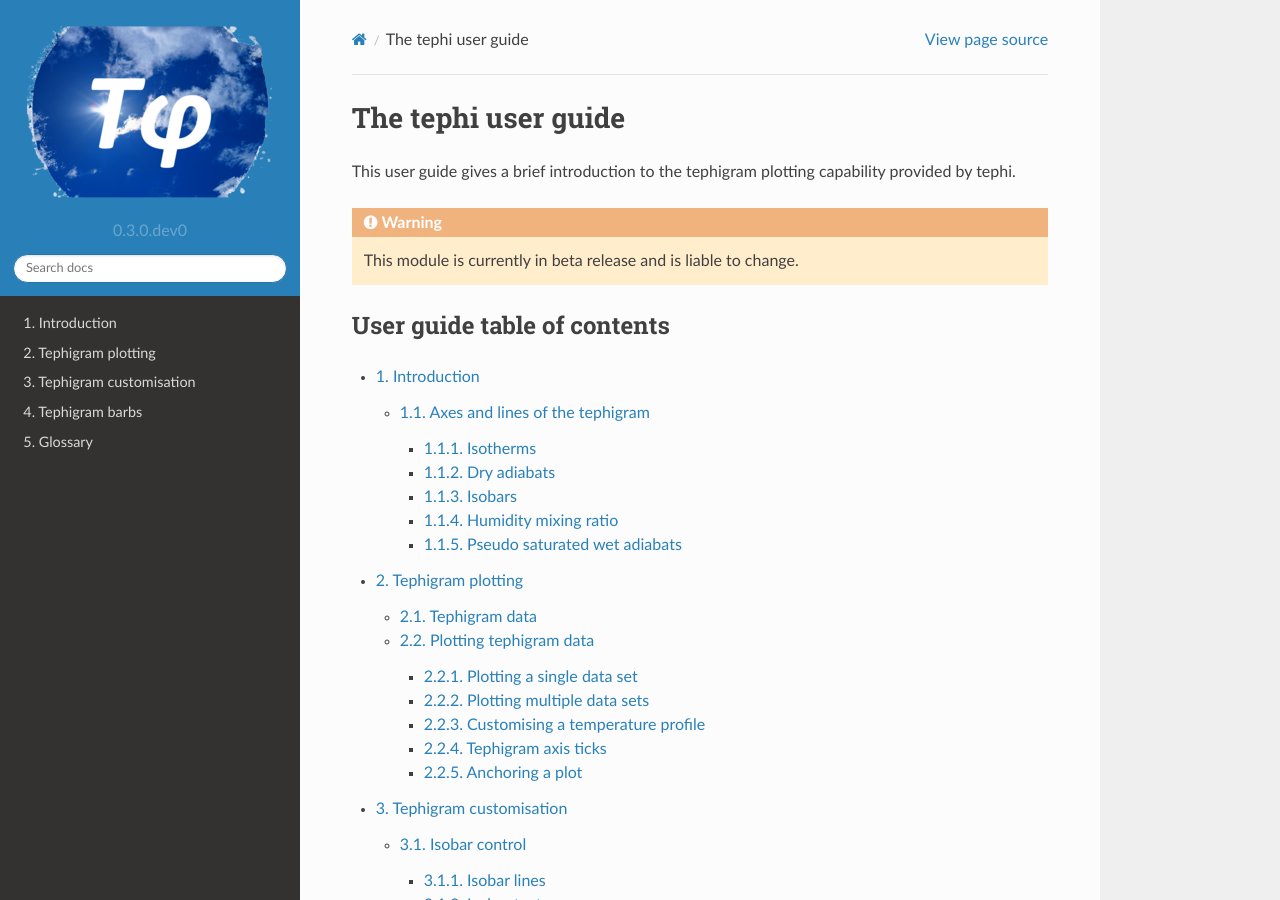
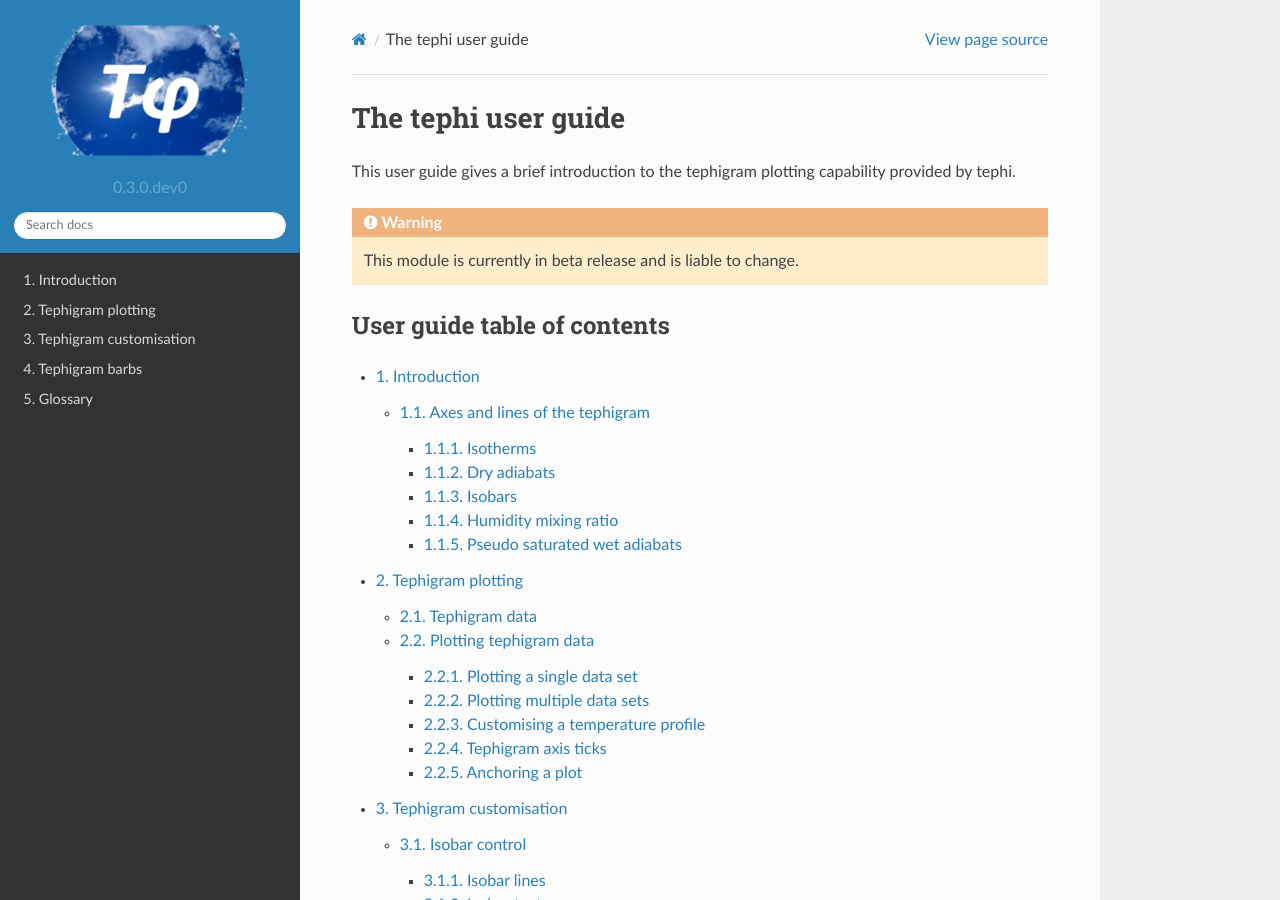
Before and after one commit to SciTools/tephi, a Sphinx documentation site: the page built from docs/tephi/source/index.rst, in a window 1280 px wide and 900 px high. Built offline with Sphinx 7.4.7 and the Read the Docs theme 2.0.0, drawn with Linux system fonts in a browser that asks for light colours; formulas are drawn with MathJax 3; pages that are not in the unit, such as notebooks, are missing from menus.

Commit message:
resize logo (#41)

```diff
--- a/docs/tephi/source/conf.py
+++ b/docs/tephi/source/conf.py
@@ -132,7 +132,7 @@ html_theme_options = {"logo_only": True}
 
 # The name of an image file (relative to this directory) to place at the top
 # of the sidebar.
-html_logo = "_static/tephi-logo-250-180.png"
+html_logo = "_static/tephi-logo-200-137.png"
 
 # The name of an image file (within the static path) to use as favicon of the
 # docs.  This file should be a Windows icon file (.ico) being 16x16 or 32x32
```
Also changed, not shown: README.md (+1 -1 lines), docs/tephi/source/_static/tephi-logo-200-137.png (added), docs/tephi/source/_static/tephi-logo-250-180.png (deleted).
